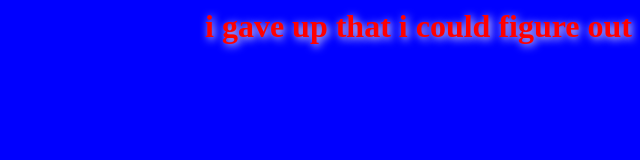
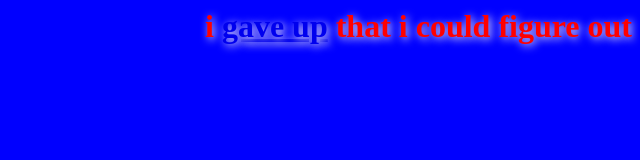
Before and after one commit to cy-cym/up4it.github.io, a plain HTML site: page vape.html in a window 1280 px wide. Shown: the whole page, without its empty margins (640-1280 px from the left). Drawn offline with Linux system fonts and the light colour scheme.

Commit message:
Update vape.html

```diff
--- a/vape.html
+++ b/vape.html
@@ -22,7 +22,8 @@
         }
 </style>
 <body>
-  <h1>i gave up that i could figure out</h1>
+  <h1>i <a href="index.html"
+        >gave up</a> that i could figure out</h1>
 
 </body>
 </html>
```
